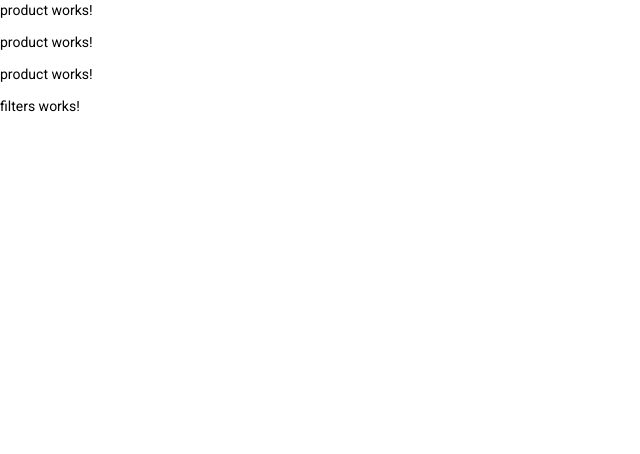
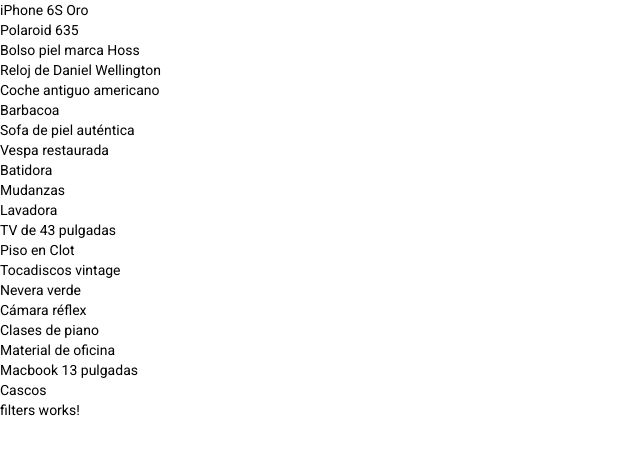
Before and after one commit to seremejvaz/Wallapop-test, an Angular app: page / in a window 1280 px wide. Shown: the top 454 px of the page, without its empty margins (0-640 px from the left). Built offline with nearby package versions, Linux system fonts and the light colour scheme.

Commit message:
Get products in products-list and show in html.

```diff
--- a/src/app/home/product-list/product-list.component.html
+++ b/src/app/home/product-list/product-list.component.html
@@ -1,3 +1,6 @@
 <div class="container">
-  <app-product *ngFor="let product of products"></app-product>
+  <!-- <app-product *ngFor="let product of getProducts()"></app-product> -->
+  <div *ngFor="let product of list" class="product">
+    <span>{{ product.title }}</span>
+  </div>
 </div>
--- a/src/app/home/product-list/product-list.component.ts
+++ b/src/app/home/product-list/product-list.component.ts
@@ -7,11 +7,21 @@
   styleUrls: ["./product-list.component.scss"]
 })
 export class ProductListComponent implements OnInit {
-  public products = [1, 2, 3];
+  private list = [];
 
   constructor(private productService: ProductService) {}
 
   ngOnInit() {
-    this.productService.getProducts();
+    this.getProducts();
+  }
+
+  getProducts() {
+    this.productService.getProducts().subscribe((data: any) => {
+      if (data && data.items) {
+        this.list = data.items;
+      } else {
+        this.list = [];
+      }
+    });
   }
 }
--- a/src/app/home/product-list/product/product.component.html
+++ b/src/app/home/product-list/product/product.component.html
@@ -1 +1,3 @@
-<p>product works!</p>
+<div class="container">
+  {{ product.title }}
+</div>
--- a/src/app/home/product.service.ts
+++ b/src/app/home/product.service.ts
@@ -1,19 +1,16 @@
 import { Injectable } from "@angular/core";
 import { Product } from "../../types";
 import { HttpClient } from "@angular/common/http";
-import { Observable } from "rxjs";
 import { of } from "rxjs";
 
 @Injectable({
   providedIn: "root"
 })
 export class ProductService {
-  private list = [];
-
   constructor(private http: HttpClient) {}
 
-  public getProducts(): Product[] {
-    of({
+  public getProducts() {
+    return of({
       items: [
         {
           title: "iPhone 6S Oro",
@@ -195,13 +192,7 @@
             "https://webpublic.s3-eu-west-1.amazonaws.com/tech-test/img/headphones.jpg"
         }
       ]
-    }).subscribe((d: any) => {
-      if (d && d.items) {
-        console.log(d.items);
-      }
     });
-
-    return [];
   }
 
   private getFilters() {}
```
